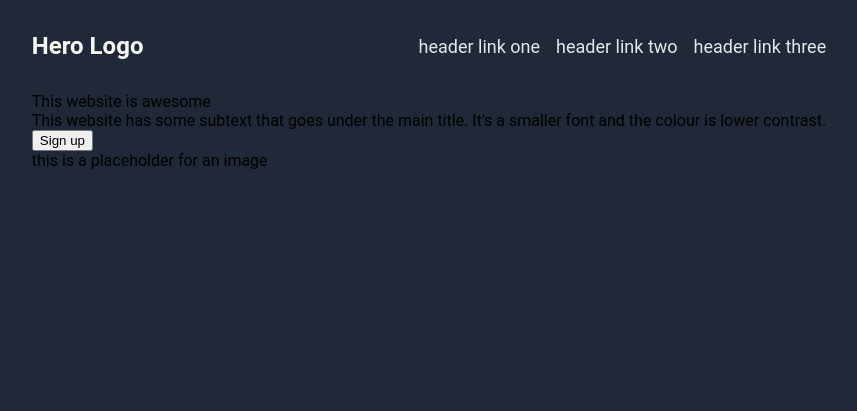
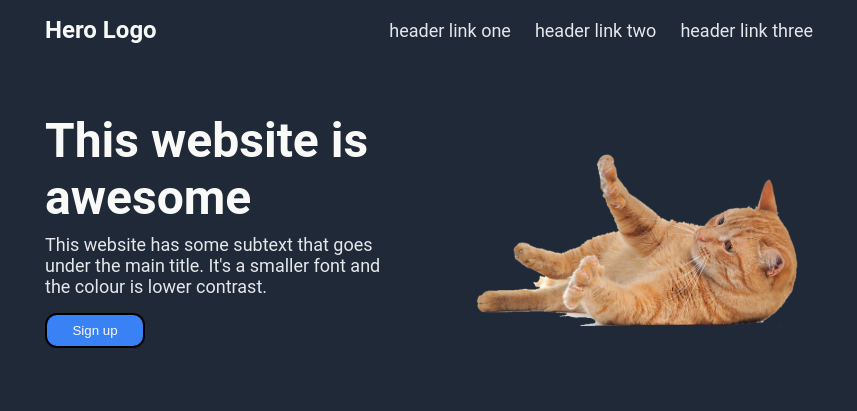
Before and after one commit to Mortiton/odin-project-website, a plain HTML site: page index.html in a window 1280 px wide. Shown: the whole page, without its empty margins (211-1068 px from the left). Drawn offline with Linux system fonts and the light colour scheme.

Commit message:
Add an Image and more styling and page layouts
Added an image and some styling to the text and button.
The image is set to 100% of the width to resize it with
the page size.

```diff
--- a/index.html
+++ b/index.html
@@ -8,7 +8,7 @@
 
   <body>
     <div class="hero">
-      <div class="hero-content">
+      <div class="hero-body">
         <div class="nav-bar">
           <h1 class="logo">Hero Logo</h1>
 
@@ -21,17 +21,20 @@
           </div>
         </div>
 
-        <div class="header-content">
-          <div class="main-text">This website is awesome</div>
+        <div class="hero-content">
+          <div class="hero-text">
+            <div class="main-text">This website is awesome</div>
 
-          <div class="sub-text">
-            This website has some subtext that goes under the main title. It's a
-            smaller font and the colour is lower contrast.
+            <div class="sub-text">
+              This website has some subtext that goes under the main title. It's
+              a smaller font and the colour is lower contrast.
+            </div>
+
+            <button>Sign up</button>
           </div>
-
-          <button>Sign up</button>
-
-          <div class="img-placeholder">this is a placeholder for an image</div>
+          <div class="img-container">
+            <img src="./images/cat.png" alt="Cat laying down.">
+          </div>
         </div>
       </div>
     </div>
--- a/style.css
+++ b/style.css
@@ -9,36 +9,33 @@ body {
 
 }
 
+/*hero section*/
 .hero {
     display: flex;
     flex:1;
+    padding:0;
     justify-content: center;
     align-items: flex-start;
     background-color: #1F2937;
 }
 
+.hero-body {
+    flex-basis: 60%;
+}
 
-
+/*nav bar */
 .nav-bar {
     display: flex;
     justify-content: space-between;
-    padding: 16px 0;
+    padding: 0;
     align-items: center;
-}
 
-.header-links {
-    margin-left: 0;
 }
 
 .logo {
     font-size: 24px;
     color: #F9FAF8;
 }
-/*
-.header-links {
-    display: flex;
-    flex-direction: row;
-} */
 
 a {
     text-decoration: none;
@@ -51,5 +48,49 @@ ul {
     margin: 0;
     padding: 0;
     display: flex;
-    gap: 16px;
+    gap: 24px;
 }
+
+/*hero content*/
+.hero-content {
+    padding: 52px 0;
+    display: flex;
+    max-height: 300px;
+}
+
+.hero-text {
+    display: flex;
+    flex:1;
+    flex-direction: column;
+    justify-content: space-between;
+    padding-right: 50px;
+}
+
+.img-container {
+    flex:1;
+}
+
+img {
+    width: 100%;
+}
+
+.main-text {
+    font-size: 48px;
+    font-weight: bolder;
+    color:#F9FAF8;
+}
+
+.sub-text {
+    font-size: 18px;
+    color:#E5E7EB;
+}
+
+button {
+    background-color: #3882F6;
+    border-radius: 12px;
+    border-style: solid;
+    color:#F9FAF8;
+    padding: 8px 24px;
+    margin: 8px 0;
+    width: 100px;
+}
```
Also changed, not shown: images/cat.png (added), images/image-placeholder.png (deleted).
